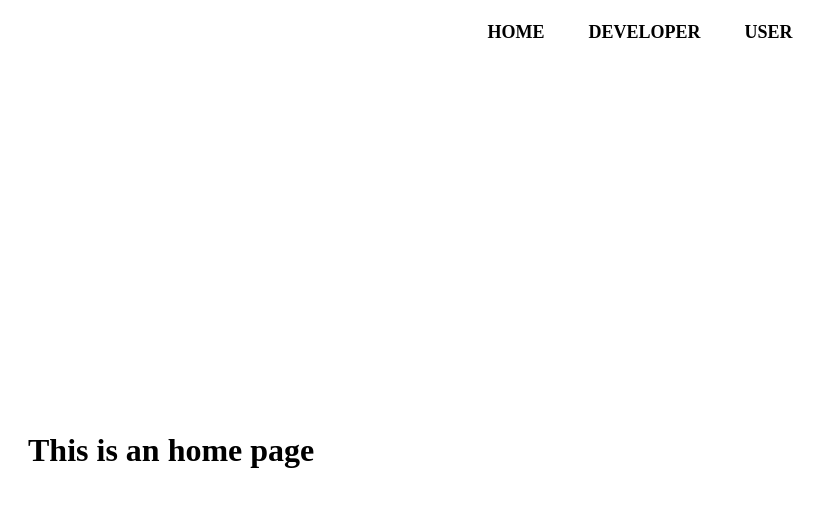
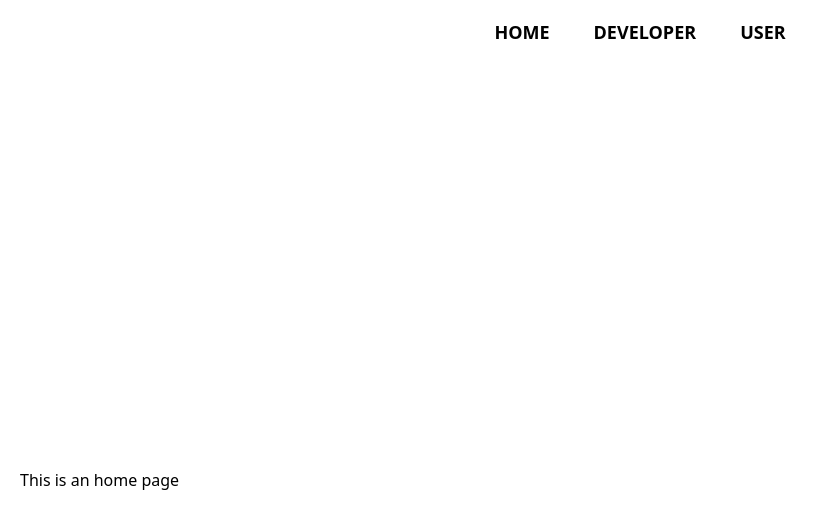
Before and after one commit to sakana9826/sakanaMusic, a Vue app: page / in a window 1280 px wide. Shown: the top 528 px of the page, without its empty margins (0-835 px from the left). Built offline with nearby package versions, Linux system fonts and the light colour scheme.

Commit message:
引入tailwindcss, axios

```diff
--- a/package.json
+++ b/package.json
@@ -15,7 +15,9 @@
   },
   "dependencies": {
     "@vueuse/core": "^10.10.0",
+    "axios": "^1.7.2",
     "pinia": "^2.1.7",
+    "qs": "^6.12.1",
     "svg-sprite-loader": "^6.0.11",
     "vue": "^3.4.27",
     "vue-router": "^4.3.2",
@@ -26,17 +28,21 @@
     "@tsconfig/node20": "^20.1.4",
     "@types/jsdom": "^21.1.6",
     "@types/node": "^20.12.12",
+    "@types/qs": "^6.9.15",
     "@vitejs/plugin-vue": "^5.0.4",
     "@vue/eslint-config-prettier": "^9.0.0",
     "@vue/eslint-config-typescript": "^13.0.0",
     "@vue/test-utils": "^2.4.6",
     "@vue/tsconfig": "^0.5.1",
+    "autoprefixer": "^10.4.19",
     "eslint": "^8.57.0",
     "eslint-plugin-vue": "^9.26.0",
     "jsdom": "^24.1.0",
     "npm-run-all2": "^6.2.0",
+    "postcss": "^8.4.38",
     "prettier": "^3.2.5",
     "sass": "^1.77.2",
+    "tailwindcss": "^3.4.3",
     "typescript": "~5.4.5",
     "vite": "^5.2.12",
     "vitest": "^1.6.0",
--- /dev/null
+++ b/postcss.config.cjs
@@ -0,0 +1,6 @@
+module.exports = {
+  plugins: {
+    tailwindcss: {},
+    autoprefixer: {}
+  }
+};
--- /dev/null
+++ b/src/assets/css/main.css
@@ -0,0 +1,3 @@
+@tailwind base;
+@tailwind components;
+@tailwind utilities;
--- a/src/components/Navbar.vue
+++ b/src/components/Navbar.vue
@@ -223,7 +223,7 @@ nav.has-custom-titlebar {
 }
 .content {
   flex: 1;
-  margin-top: 30px; /* Ensure content starts below the navbar */
+  margin-top: 60px; /* Ensure content starts below the navbar */
   padding: 20px; /* Optional: add padding to the main content */
 }
 </style>
--- a/src/main.ts
+++ b/src/main.ts
@@ -1,6 +1,7 @@
 import { createApp } from 'vue'
 import { createPinia } from 'pinia'
 
+import '@/assets/css/main.css'
 import App from './App.vue'
 import router from './router'
 
--- /dev/null
+++ b/src/utils/request.ts
@@ -0,0 +1,9 @@
+import axios from 'axios';
+
+const instance = axios.create({
+  baseURL: 'https://accounts.spotify.com/api/token',
+  timeout: 1000,
+  headers: {'Content-Type': 'application/x-www-form-urlencoded'}
+});
+
+export default instance;
--- /dev/null
+++ b/tailwind.config.js
@@ -0,0 +1,8 @@
+module.exports = {
+  content: ['./index.html', './src/**/*.{vue,js,ts,jsx,tsx}'],
+  theme: {
+    extend: {}
+  },
+  darkMode: 'class',
+  plugins: []
+};
```
Also changed, not shown: 1 other file (tests, documents, lock files or other folders).
